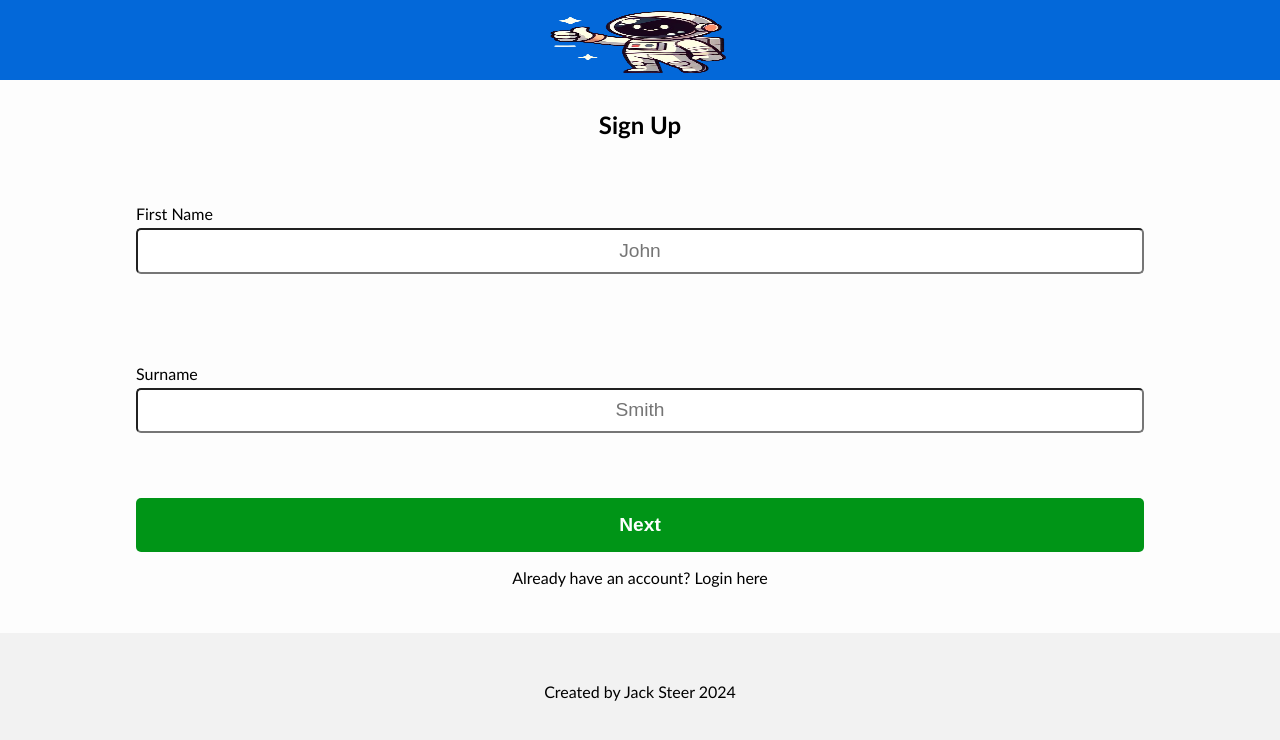
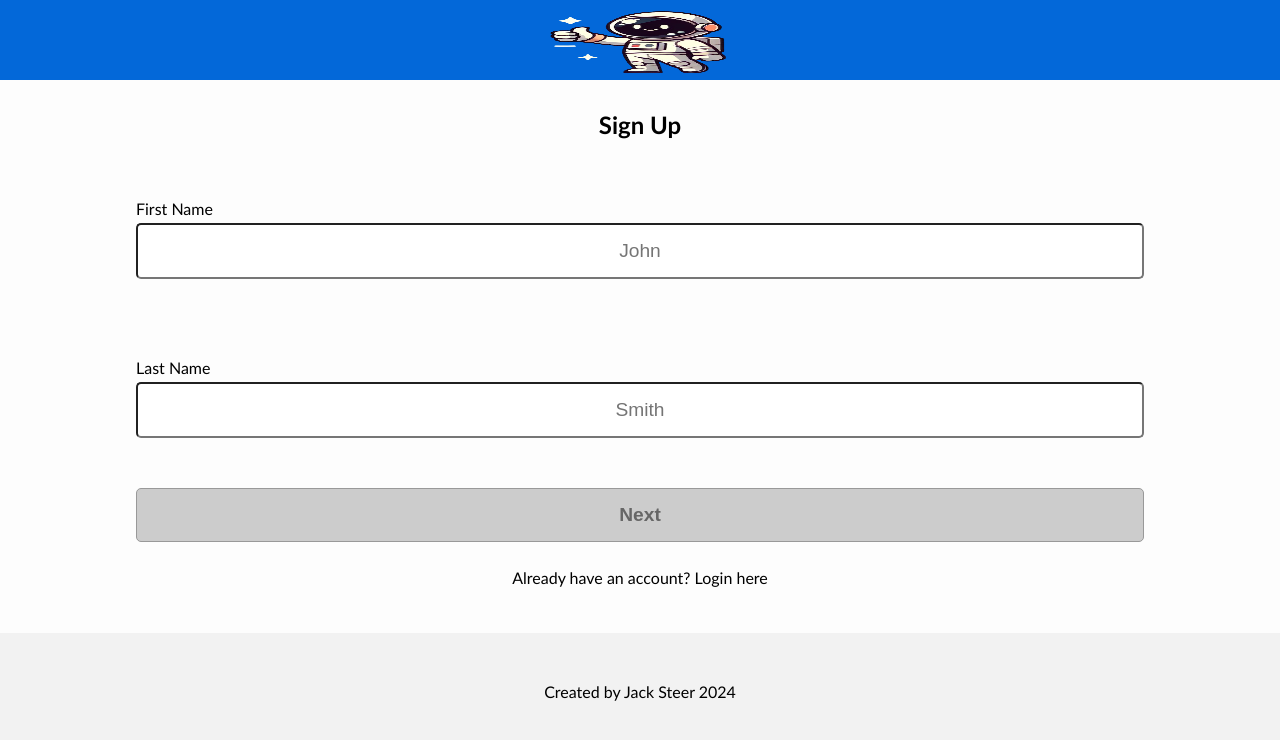
Before and after one commit to jack-steer/registration-form, a React (Create React App) app: page / in a window 1280 px wide. Shown: the top 740 px of the page. Built offline with nearby package versions, Linux system fonts and the light colour scheme.

Commit message:
ADDED form validation to input name fields

```diff
--- a/src/App.css
+++ b/src/App.css
@@ -34,8 +34,16 @@ body {
     justify-content: space-evenly;
 }
 
+.input-form {
+    height: 100%;
+    width: 80%;
+    display: flex;
+    flex-direction: column;
+    justify-content: center;
+}
+
 input[id^="input-text-field"]  {
-    height: 25%;
+    height: 50px;
     border-radius: 5px;
     text-align: center;
     margin-top: 5px;
@@ -49,7 +57,8 @@ input[id^="input-text-field"]  {
     border: 0;
     border-radius: 5px;
     color: white;
-    margin-top: 20px;
+    margin-top: 10px;
+    margin-bottom: 10px;
     font-weight: bold;
     font-size: larger;
 }
--- a/src/App.js
+++ b/src/App.js
@@ -8,14 +8,20 @@ import { FirstLastName } from "./components/FirstLastName.js";
 import { Email } from "./components/Email.js";
 
 const App = () => {
+  const [step, useStep] = useState(0);
+  const [inputData, useInputData] = useState([]);
 
-  const [step, useStep] = useState(0);
   const renderContents = () => {
-    switch(step) {
+    switch (step) {
       case 0:
-        return <FirstLastName useStep={useStep}> </FirstLastName>
+        return (
+          <FirstLastName
+            useStep={useStep}
+            useInputData={useInputData}
+          ></FirstLastName>
+        );
       case 1:
-        return <Email/>
+        return <Email useStep={useStep} useInputData={useInputData}></Email>;
     }
   };
 
--- a/src/components/Email.css
+++ b/src/components/Email.css
@@ -0,0 +1,9 @@
+input:not(:placeholder-shown):not(:focus):invalid {
+    background-color: #ffdddd;
+}
+
+.cta-button:disabled {
+    border: 1px solid #999999;
+    background-color: #cccccc;
+    color: #666666;
+}
--- a/src/components/Email.js
+++ b/src/components/Email.js
@@ -1,9 +1,40 @@
+import { useState } from "react";
 import "./Email.css";
 
-export const Email = () => {
+export const Email = ({ useStep }) => {
+  const [buttonDisabled, useButtonDisabled] = useState(true);
+
+  const isEmailValid = (e) => {
+    if (e.nativeEvent.srcElement.validity.valid) {
+      useButtonDisabled(false);
+    } else useButtonDisabled(true);
+  };
   return (
     <>
       <h2>Step 2</h2>
+      <div className="form">
+        <div className="input-form">
+          <label htmlFor="email">Email:</label>
+          <input
+            type="email"
+            id="input-text-field-email"
+            placeholder="john.smith@email.com"
+            size="30"
+            onChange={isEmailValid}
+            required
+          />
+        </div>
+      </div>
+      <button
+        className="cta-button"
+        onClick={() => {
+          useStep(2);
+        }}
+        disabled={buttonDisabled}
+      >
+        Next
+      </button>
+      <p>Already have an account? Login here</p>
     </>
   );
 };
--- a/src/components/FirstLastName.css
+++ b/src/components/FirstLastName.css
@@ -0,0 +1,6 @@
+
+.cta-button:disabled {
+    border: 1px solid #999999;
+    background-color: #cccccc;
+    color: #666666;
+}
--- a/src/components/FirstLastName.js
+++ b/src/components/FirstLastName.js
@@ -1,8 +1,30 @@
 import "./FirstLastName.css";
+import { useState, useEffect } from "react";
 
 import { InputTextField } from "./InputTextField/InputTextField.js";
 
-export const FirstLastName = ({useStep}) => {
+export const FirstLastName = ({ useStep, useInputData }) => {
+  const [buttonDisabled, useButtonDisabled] = useState(true);
+  const [fieldValues, useFieldValues] = useState(["", ""]);
+
+  const validateFields = () => {
+    if (fieldValues[0].length > 0 && fieldValues[1].length > 0) {
+      useButtonDisabled(false);
+    } else {
+      useButtonDisabled(true);
+    }
+  };
+
+  useEffect(() => {
+    validateFields();
+  }, [fieldValues]);
+
+  const handleChange = (index) => (e) => {
+    let newArray = [...fieldValues];
+    newArray[index] = e.target.value;
+    useFieldValues(newArray);
+  };
+
   return (
     <>
       <h2>Sign Up</h2>
@@ -11,14 +33,25 @@ export const FirstLastName = ({useStep}) => {
           id={"input-text-field-first-name"}
           labelText={"First Name"}
           placeholder={"John"}
+          onChange={handleChange(0)}
         ></InputTextField>
         <InputTextField
           id={"input-text-field-last-name"}
-          labelText={"Surname"}
+          labelText={"Last Name"}
           placeholder={"Smith"}
+          onChange={handleChange(1)}
         ></InputTextField>
       </div>
-      <button className="cta-button" onClick={() => { useStep(1)}}>Next</button>
+      <button
+        className="cta-button"
+        onClick={() => {
+          useStep(1);
+          useInputData({ firstName: fieldValues[0], lastName: fieldValues[1] });
+        }}
+        disabled={buttonDisabled}
+      >
+        Next
+      </button>
       <p>Already have an account? Login here</p>
     </>
   );
--- a/src/components/InputTextField/InputTextField.js
+++ b/src/components/InputTextField/InputTextField.js
@@ -1,10 +1,15 @@
 import "./InputTextField.css";
 
-export const InputTextField = ({ id, labelText, placeholder }) => {
+export const InputTextField = ({ id, labelText, placeholder, onChange }) => {
   return (
     <div className="input-form">
       <label>{labelText}</label>
-      <input type="text" placeholder={placeholder} id={id} />
+      <input
+        type="text"
+        placeholder={placeholder}
+        id={id}
+        onChange={onChange}
+      />
     </div>
   );
 };
```
Also changed, not shown: 2 other files (tests, documents, lock files or other folders).
